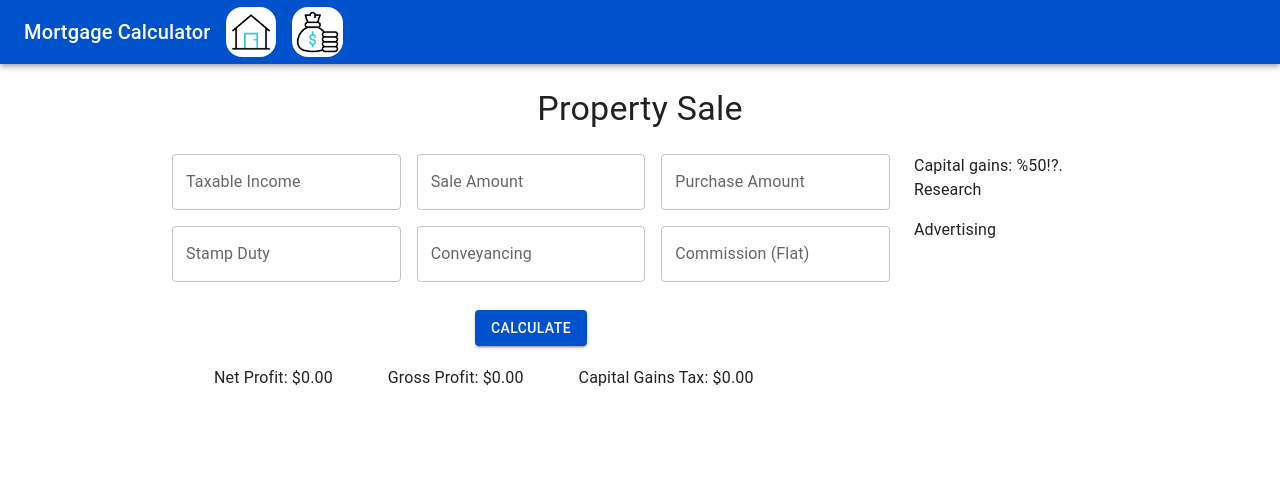
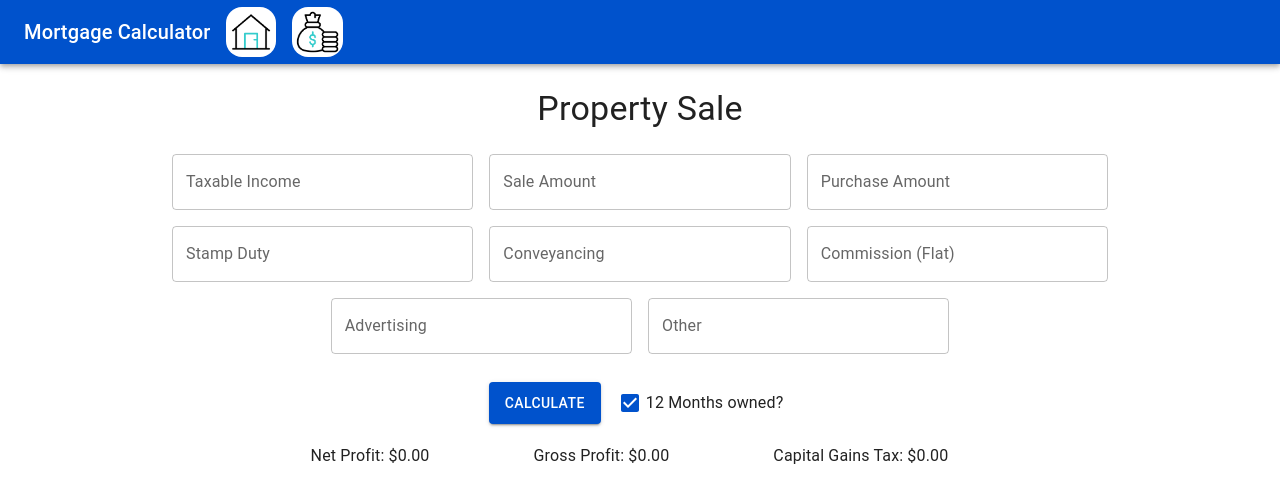
Before and after one commit to dane-mckillop/mortgage-calc-ts-react, a React (Vite) app: page /sell in a window 1280 px wide. Shown: the top 502 px of the page. Built offline with nearby package versions, Linux system fonts and the light colour scheme.

Commit message:
Include advertising and other fees. Add a checkbox for toggling 12 months held. Need to find out which expenses for the sale of a property can be written off as tax.

```diff
--- a/src/pages/SellProperty.tsx
+++ b/src/pages/SellProperty.tsx
@@ -1,4 +1,4 @@
-import { Box, Button, Grid, Stack, TextField, Typography } from '@mui/material';
+import { Box, Button, Checkbox, FormControlLabel, Grid, Stack, TextField, Typography } from '@mui/material';
 import { useState } from 'react';
 import { handleNumericInput } from '../helpers/validation';
 import { calculateCapGainsTax } from '../helpers/calculation';
@@ -16,9 +16,14 @@ const SellProperty: React.FC = () => {
     const [stampDutyString, setStampDutyString] = useState<string>("");
     const [commissionFlat, setCommissionFlat] = useState<number>(0);
     const [commissionFlatString, setCommissionFlatString] = useState<string>("");
+    const [advertising, setAdvertising] = useState<number>(0);
+    const [advertisingString, setAdvertisingString] = useState<string>("");
+    const [other, setOther] = useState<number>(0);
+    const [otherString, setOtherString] = useState<string>("");
     const [netProfit, setNetProfit] = useState<number>(0);
     const [grossProfit, setGrossProfit] = useState<number>(0);
     const [capGainsTax, setCapGainsTax] = useState<number>(0);
+    const [twelveMonthsHeld, setTwelveMonthsHeld] = useState<boolean>(true);
 
     return (
         <div>
@@ -30,7 +35,7 @@ const SellProperty: React.FC = () => {
                         Property Sale
                     </Typography>
                     <Stack direction={'row'}>
-                        <Grid container spacing={2}>
+                        <Grid container spacing={2} justifyContent={'center'}>
                             <Grid item xs={4}>
                                 <TextField
                                     label="Taxable Income"
@@ -97,6 +102,28 @@ const SellProperty: React.FC = () => {
                                     fullWidth
                                 />
                             </Grid>
+                            <Grid item xs={4}>
+                                <TextField
+                                    label="Advertising"
+                                    type="string"
+                                    value={advertisingString}
+                                    onChange={(e) =>
+                                        handleNumericInput(e.target.value, setAdvertising, setAdvertisingString)
+                                    }
+                                    fullWidth
+                                />
+                            </Grid>
+                            <Grid item xs={4}>
+                                <TextField
+                                    label="Other"
+                                    type="string"
+                                    value={otherString}
+                                    onChange={(e) =>
+                                        handleNumericInput(e.target.value, setOther, setOtherString)
+                                    }
+                                    fullWidth
+                                />
+                            </Grid>
                             <Grid item xs={12} sx={{ display: 'flex', justifyContent: 'center', m: '12px', width: '100%' }}>
                                 <Button variant="contained" color="primary" onClick={() => {
                                     let capitalGains = calculateCapGainsTax(
@@ -104,14 +131,35 @@ const SellProperty: React.FC = () => {
                                         purchaseAmount,
                                         saleAmount,
                                         0, //Placeholder, research tax writeoff expenses
-                                        true //Placeholder, add checkbox
+                                        twelveMonthsHeld
                                     );
                                     setCapGainsTax(capitalGains);
                                     setGrossProfit(saleAmount - purchaseAmount);
-                                    setNetProfit(saleAmount - purchaseAmount - capitalGains - stampDuty - conveyancing - commissionFlat);
+                                    setNetProfit(
+                                        saleAmount -
+                                        purchaseAmount -
+                                        capitalGains -
+                                        stampDuty -
+                                        conveyancing -
+                                        commissionFlat -
+                                        advertising -
+                                        other
+                                    );
                                 }}>
                                     Calculate
                                 </Button>
+                                <FormControlLabel label="12 Months owned?" sx={{mx: 1}}
+                                    control={
+                                        <Checkbox
+                                            checked={twelveMonthsHeld}
+                                            sx={{pr:0.5}}
+                                            onChange={(e) => {
+                                                setTwelveMonthsHeld(e.target.checked);
+                                            }}
+                                            color="primary"
+                                        />
+                                    }
+                                />
                             </Grid>
                             <Box sx={{ display: 'flex', justifyContent: 'space-evenly', flexWrap: 'wrap', p: 1, width: '90%' }}>
                                 <Typography variant="body1" style={{ marginRight: '5px' }}>
@@ -125,10 +173,6 @@ const SellProperty: React.FC = () => {
                                 </Typography>
                             </Box>
                         </Grid>
-                        <Stack sx={{ px: 3 }} >
-                            <Typography variant="body1" pb={2}>Capital gains: %50!?. Research</Typography>
-                            <Typography variant="body1" pb={2}>Advertising</Typography>
-                        </Stack>
                     </Stack>
                 </Box>
             </Stack>
```
